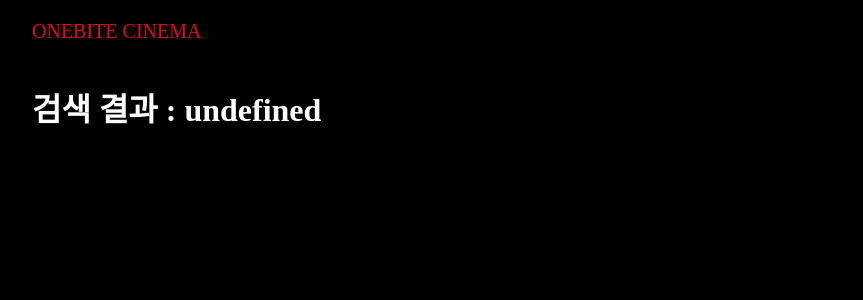
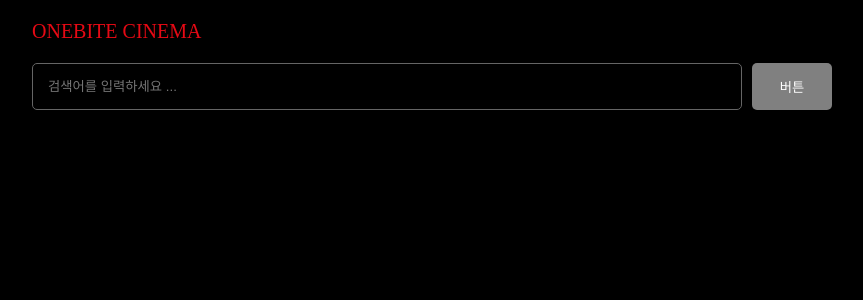
Before and after one commit to paulsea27115/NextAssignment, a Next.js app in the folder movie_cinema/: page /search in a window 1280 px wide. Shown: the top 300 px of the page, without its empty margins (208-1071 px from the left). Built offline with nearby package versions, Linux system fonts and the light colour scheme.

Commit message:
feat: 검색한 영화 보기

```diff
--- a/movie_cinema/src/pages/search/index.tsx
+++ b/movie_cinema/src/pages/search/index.tsx
@@ -1,9 +1,27 @@
 import { useRouter } from "next/router";
+import SearchableLayout from "@/components/searchable-layout";
+import React, { ReactNode } from "react";
+import movies from "@/mocks/movies.json";
+import MovieItem from "@/components/movie-item";
 
 export default function Page() {
   const router = useRouter();
 
-  const { q } = router.query;
+  const q = String(router.query.q);
 
-  return <h1>{"검색 결과 : " + q}</h1>;
+  const movieList = movies.filter((item) => item.title.includes(q));
+
+  return (
+    <div>
+      {movieList ? (
+        movieList.map((item) => <MovieItem key={item.id} {...item} />)
+      ) : (
+        <div>검색을 잘 못하셨습니다. 다시 검색해주세요</div>
+      )}
+    </div>
+  );
 }
+
+Page.getLayout = (page: ReactNode) => {
+  return <SearchableLayout>{page}</SearchableLayout>;
+};
```
